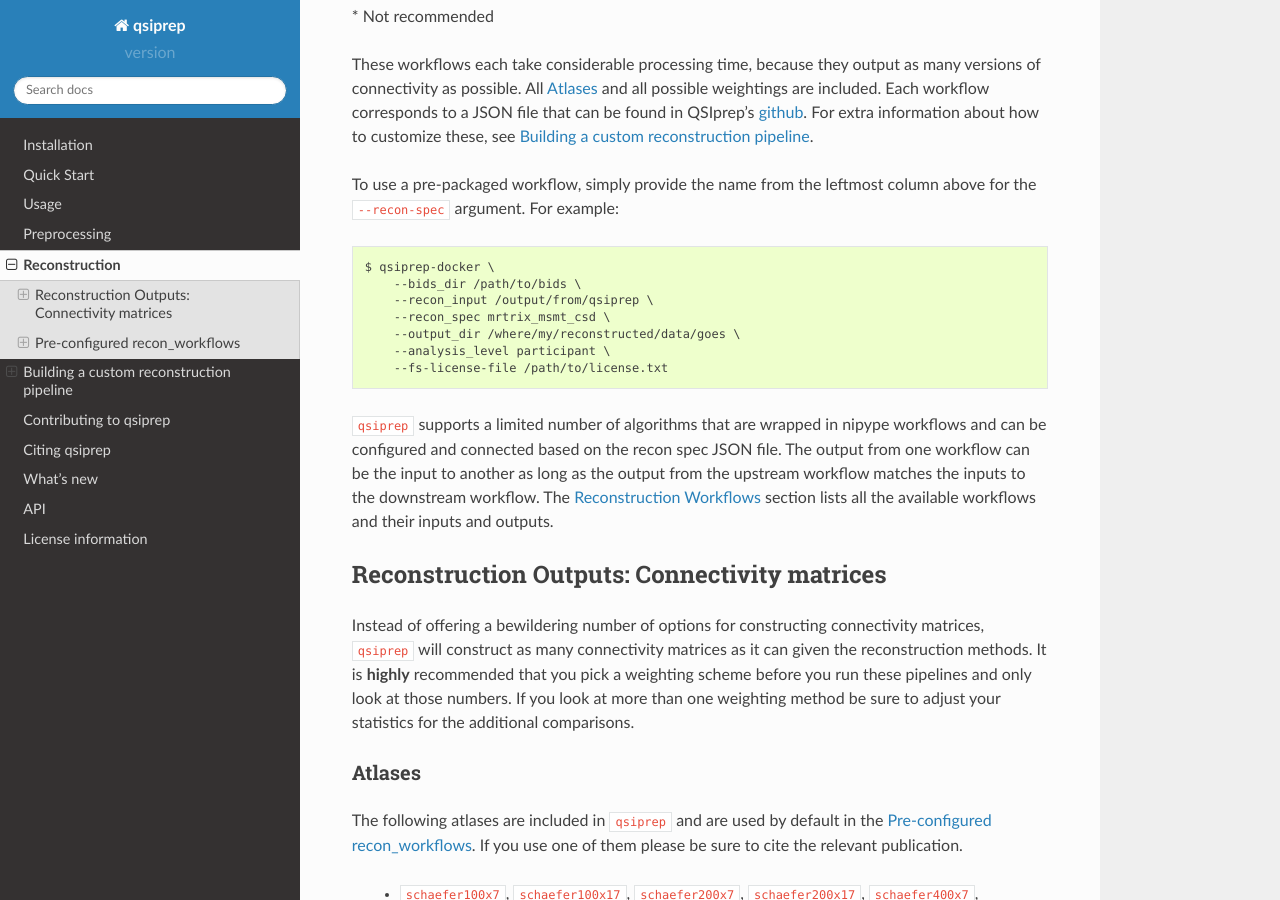
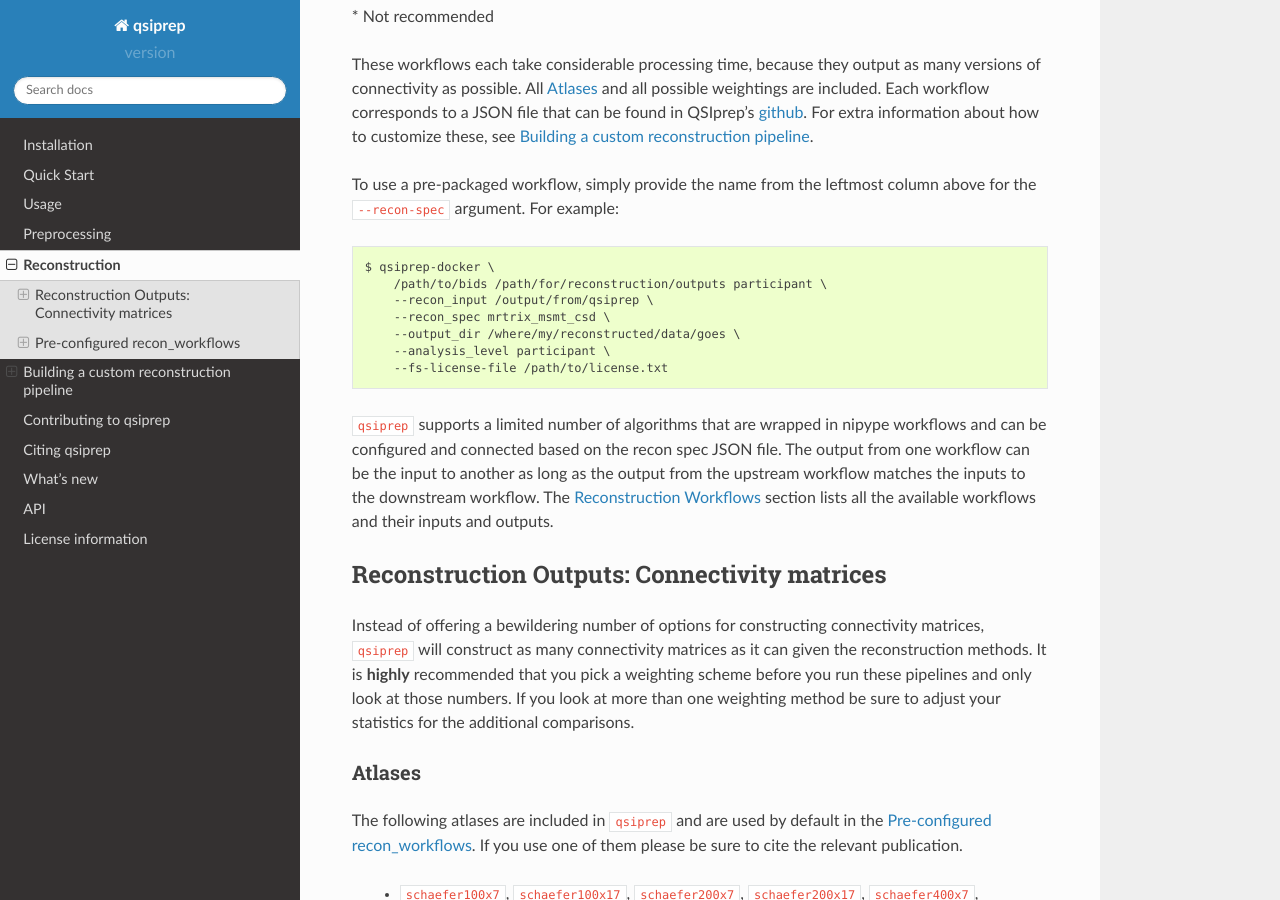
Before and after one commit to PennLINC/qsiprep, a Sphinx documentation site: the page built from docs/reconstruction.rst, in a window 1280 px wide and 900 px high, scrolled down 747 px. Built offline with Sphinx 7.4.7 and the Read the Docs theme 2.0.0, drawn with Linux system fonts in a browser that asks for light colours.

Commit message:
update synsdc ci check, fix recon instructions

```diff
--- a/docs/reconstruction.rst
+++ b/docs/reconstruction.rst
@@ -46,7 +46,7 @@
 ``--recon-spec`` argument. For example::
 
   $ qsiprep-docker \
-      --bids_dir /path/to/bids \
+      /path/to/bids /path/for/reconstruction/outputs participant \
       --recon_input /output/from/qsiprep \
       --recon_spec mrtrix_msmt_csd \
       --output_dir /where/my/reconstructed/data/goes \
```
Also changed, not shown: 1 other file.
